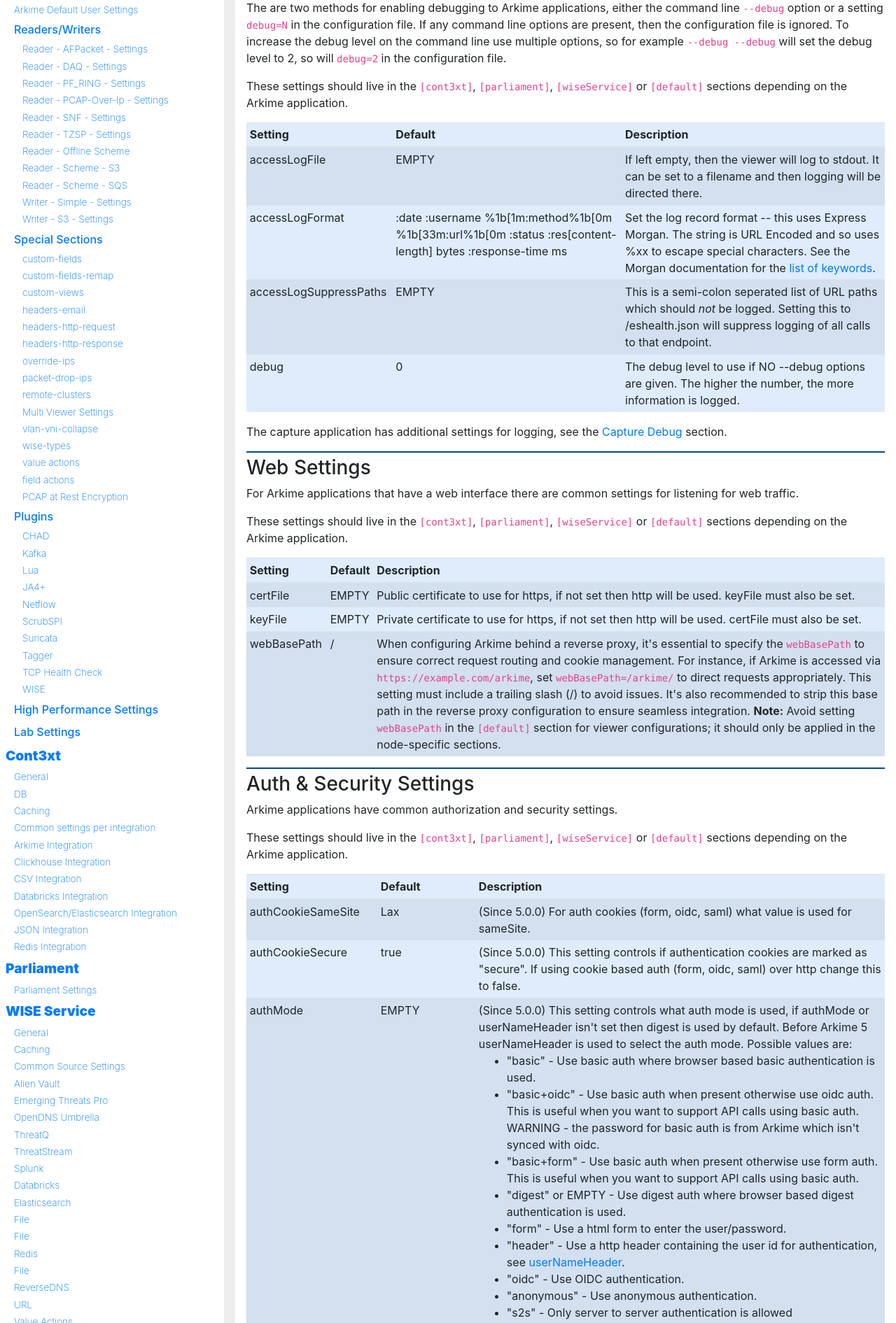
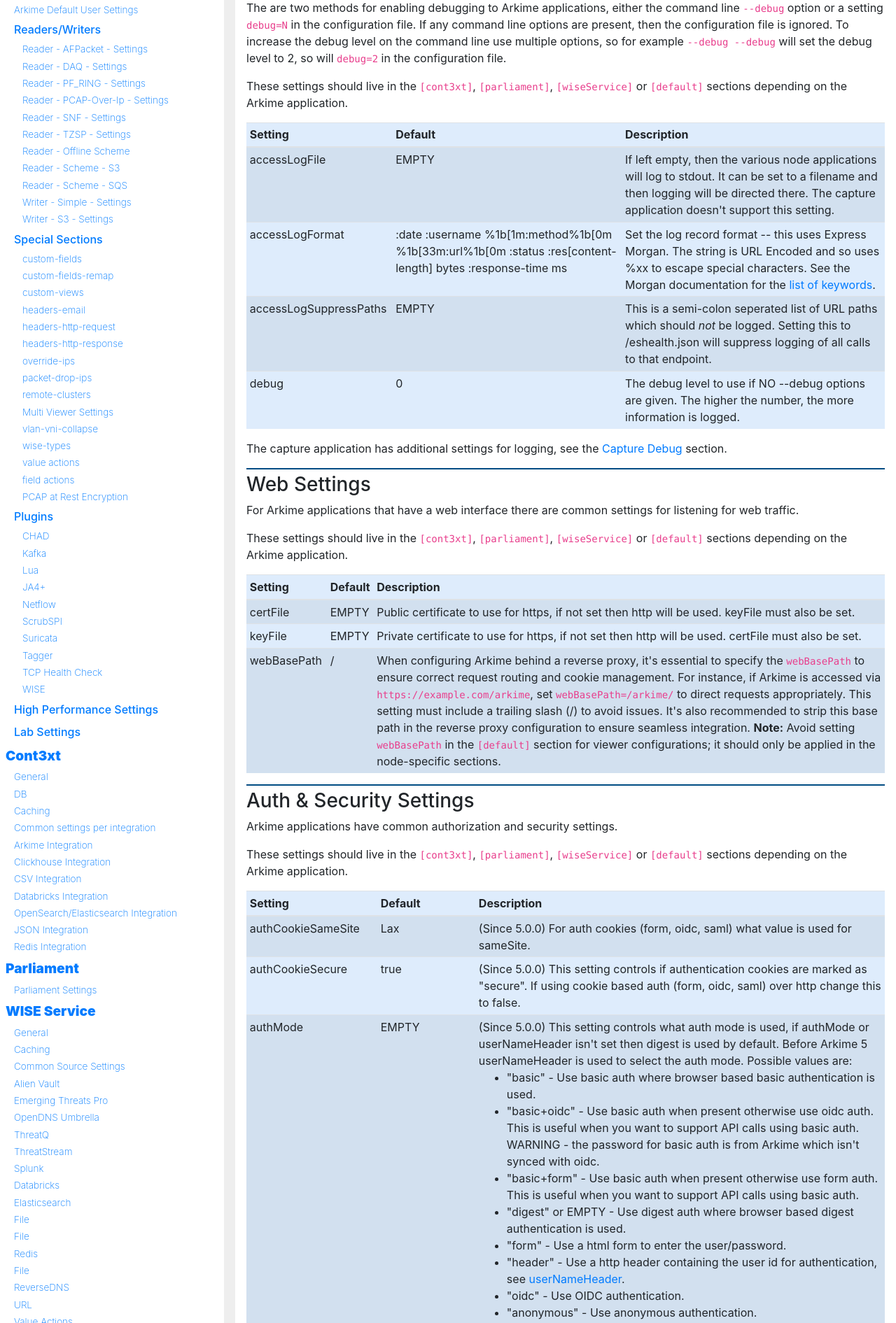
Before and after one commit to arkime/arkimeweb, a Jekyll site: the page built from settings.html, in a window 1280 px wide. Shown: the part 468-2359 px from the top of the page at 70% size. Built offline with Jekyll 4.4.1, drawn with Linux system fonts in a browser that asks for light colours; some of the changed text lies outside the part shown.

Commit message:
accessLogFile isn't just for viewer

```diff
--- a/_data/shared/debug.yml
+++ b/_data/shared/debug.yml
@@ -18,8 +18,8 @@
   - key: accessLogFile
     value: EMPTY
     text: |
-      If left empty, then the viewer will log to stdout. It can be set to a filename and then logging will
-      be directed there.
+      If left empty, then the various node applications will log to stdout. It can be set to a filename and then logging will
+      be directed there. The capture application doesn't support this setting.
 
   - key: accessLogFormat
     value: |
```
